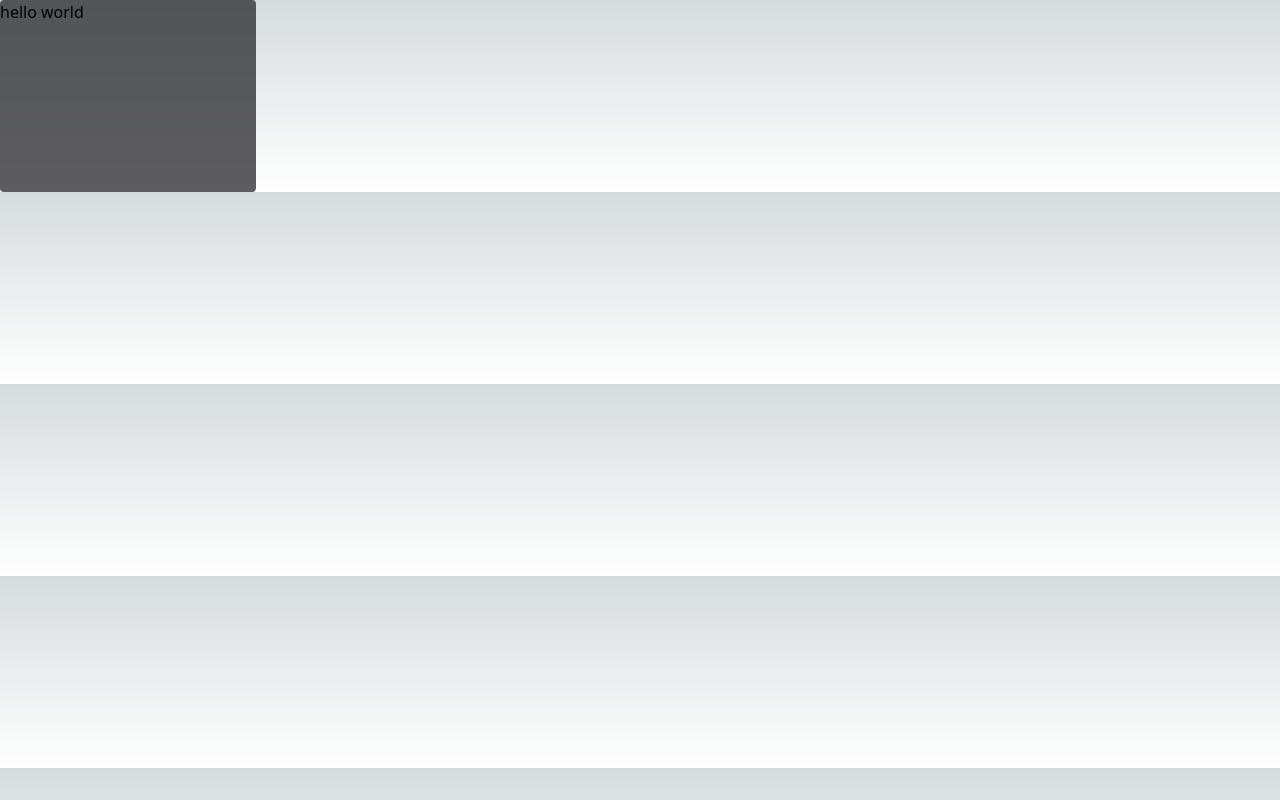
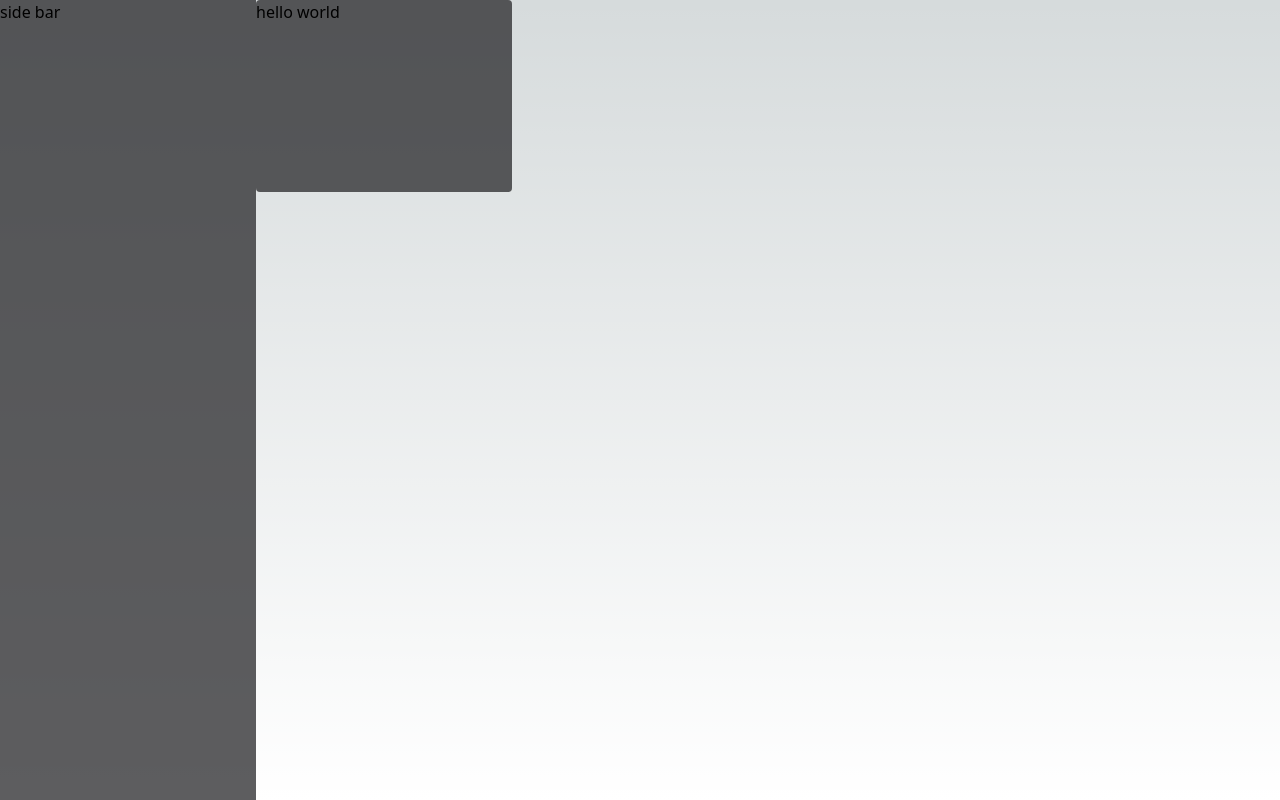
Before and after one commit to 3nd0/post_it, a Next.js app: page / in a window 1280 px wide. Built offline with nearby package versions, Linux system fonts and the light colour scheme.

Commit message:
Create a sidebar component

```diff
--- a/src/app/layout.tsx
+++ b/src/app/layout.tsx
@@ -1,5 +1,6 @@
 import './globals.css'
 import type { Metadata } from 'next'
+import SideBar from '@/components/SideBar'
 
 export const metadata: Metadata = {
   title: 'Post it',
@@ -13,7 +14,12 @@ export default function RootLayout({
 }) {
   return (
     <html lang="en">
-      <body>{children}</body>
+      <body>
+        <div className="flex">
+          <SideBar />
+          {children}
+        </div>
+      </body>
     </html>
   )
 }
--- /dev/null
+++ b/src/components/SideBar/index.tsx
@@ -0,0 +1,5 @@
+const SideBar = (): JSX.Element => {
+  return <nav className="w-64 h-screen bg-zinc-800/75">side bar</nav>
+}
+
+export default SideBar
```
